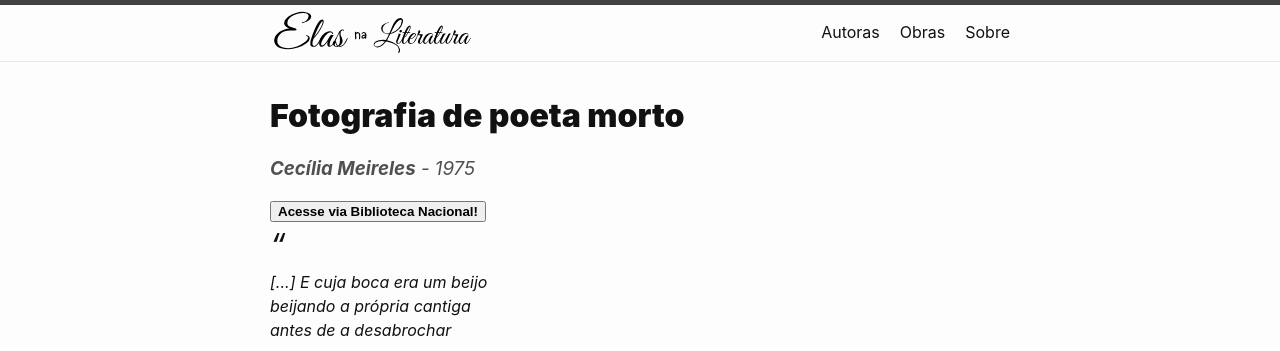
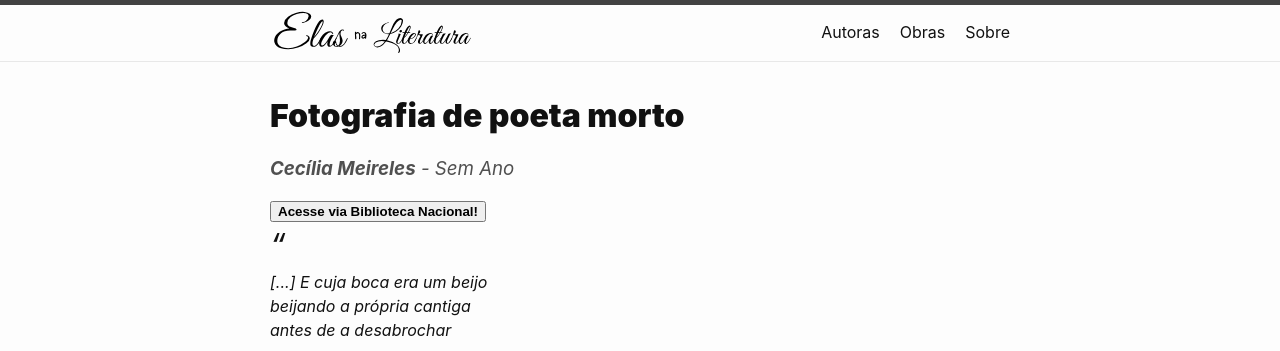
Before and after one commit to elas-na-literatura/elas-na-literatura.github.io, a Jekyll site: the page built from obras/fotografia-de-poeta-morto.md, in a window 1280 px wide. Shown: the top 351 px of the page. Built offline with Jekyll 4.4.1, drawn with Linux system fonts in a browser that asks for light colours; comment, search, counter and statistics services are not loaded.

Commit message:
obras com anos errados

```diff
--- a/obras/fotografia-de-poeta-morto.md
+++ b/obras/fotografia-de-poeta-morto.md
@@ -2,7 +2,7 @@
 layout: poesia
 nomelivro: Fotografia de poeta morto
 nomeautora: Cecília Meireles
-anolancamento: 1975
+anolancamento: Sem Ano
 link: http://objdigital.bn.br/acervo_digital/div_manuscritos/mss_I_07_12_033A_n12/mss_I_07_12_033A_n12.pdf
 fontelivro: Biblioteca Nacional
 quote: |
```
Also changed, not shown: obras/exausta--espirito--exausta.md (+1 -1 lines).
